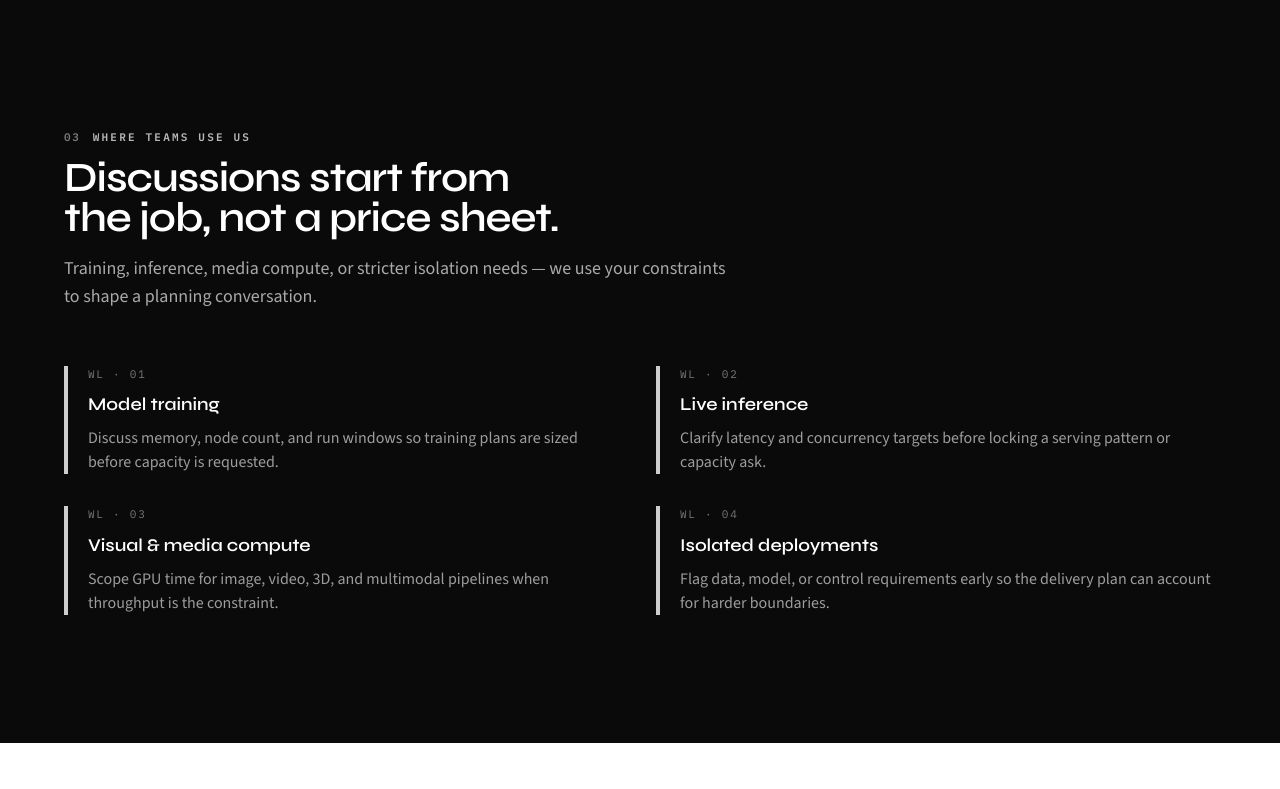
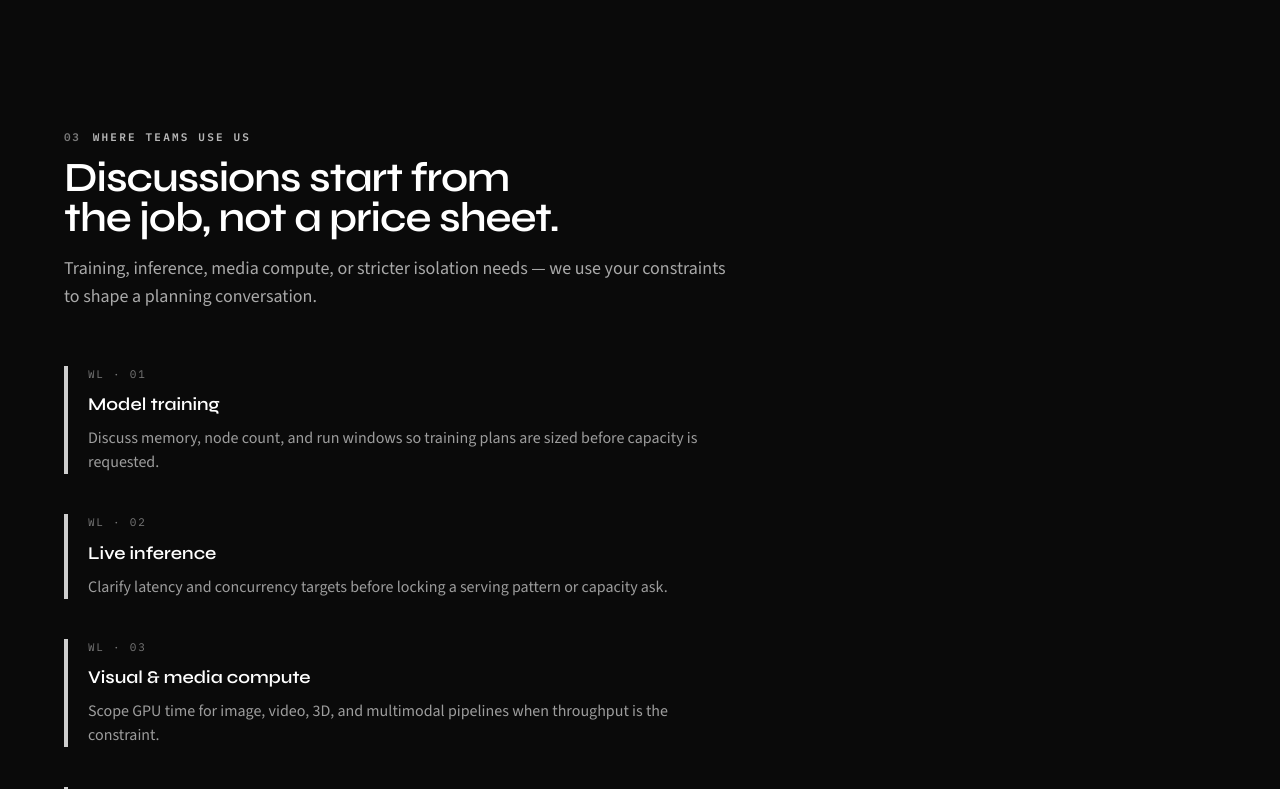
Before and after one commit to arcasyskft/website, a Next.js app: page / in a window 1280 px wide. Shown: the part 2784-3573 px from the top of the page. Built offline with nearby package versions, Linux system fonts and the light colour scheme.

Commit message:
Add files via upload

```diff
--- a/src/app/page.tsx
+++ b/src/app/page.tsx
@@ -158,13 +158,13 @@ export default function HomePage() {
           description={homeSections.workloads.description}
           tone="dark"
         >
-          <div className="grid gap-8 md:grid-cols-2">
+          <div className="grid max-w-2xl gap-10">
             {workloads.map((item, i) => (
               <Reveal
                 key={item.id}
-                className="scroll-mt-28 border-l-4 border-white/80 pl-5"
+                id={item.id}
+                className="scroll-mt-32 border-l-4 border-white/80 pl-5"
               >
-                <div id={item.id}>
                 <p className="mb-2 font-mono text-[11px] uppercase tracking-[0.16em] text-white/45">
                   WL · {String(i + 1).padStart(2, "0")}
                 </p>
@@ -172,7 +172,6 @@ export default function HomePage() {
                 <p className="mt-2 text-sm leading-relaxed text-white/60 md:text-base">
                   {item.description}
                 </p>
-                </div>
               </Reveal>
             ))}
           </div>
```
Lines whose indentation alone changed are shown as unchanged.
